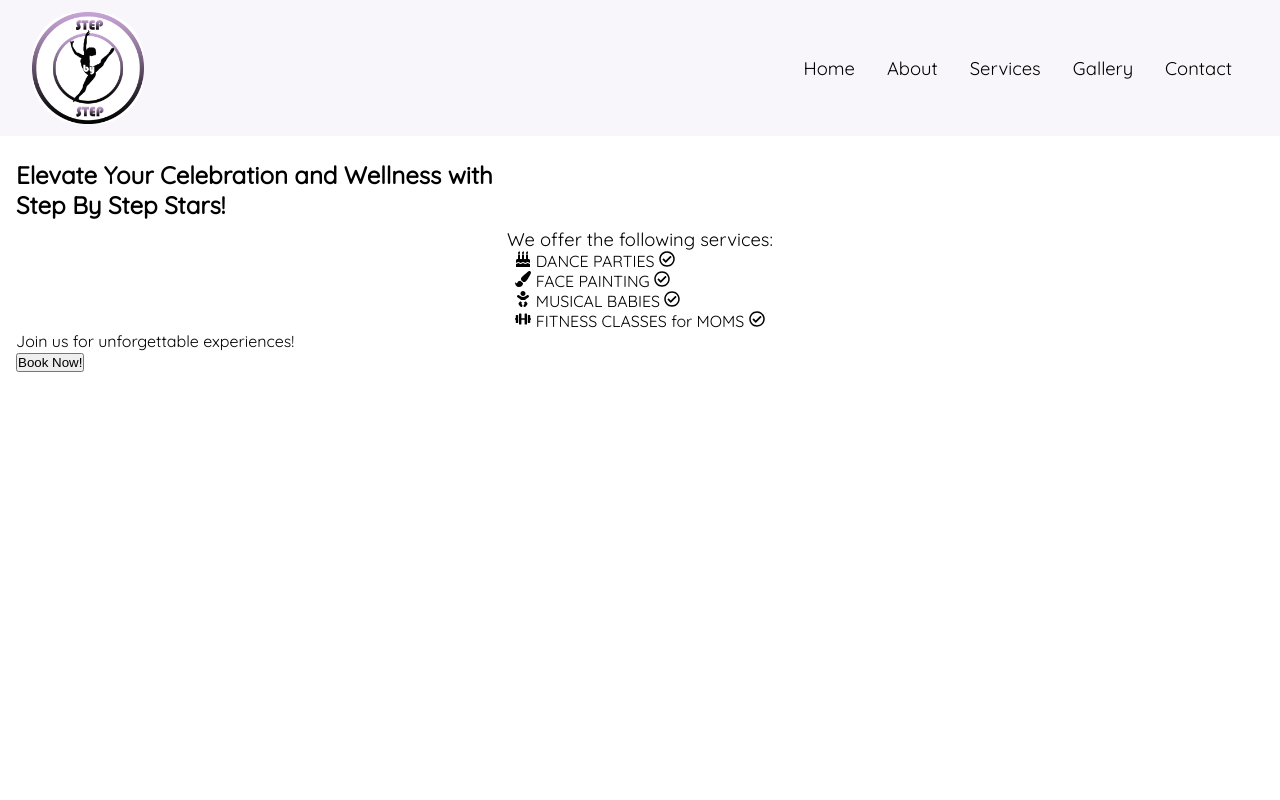
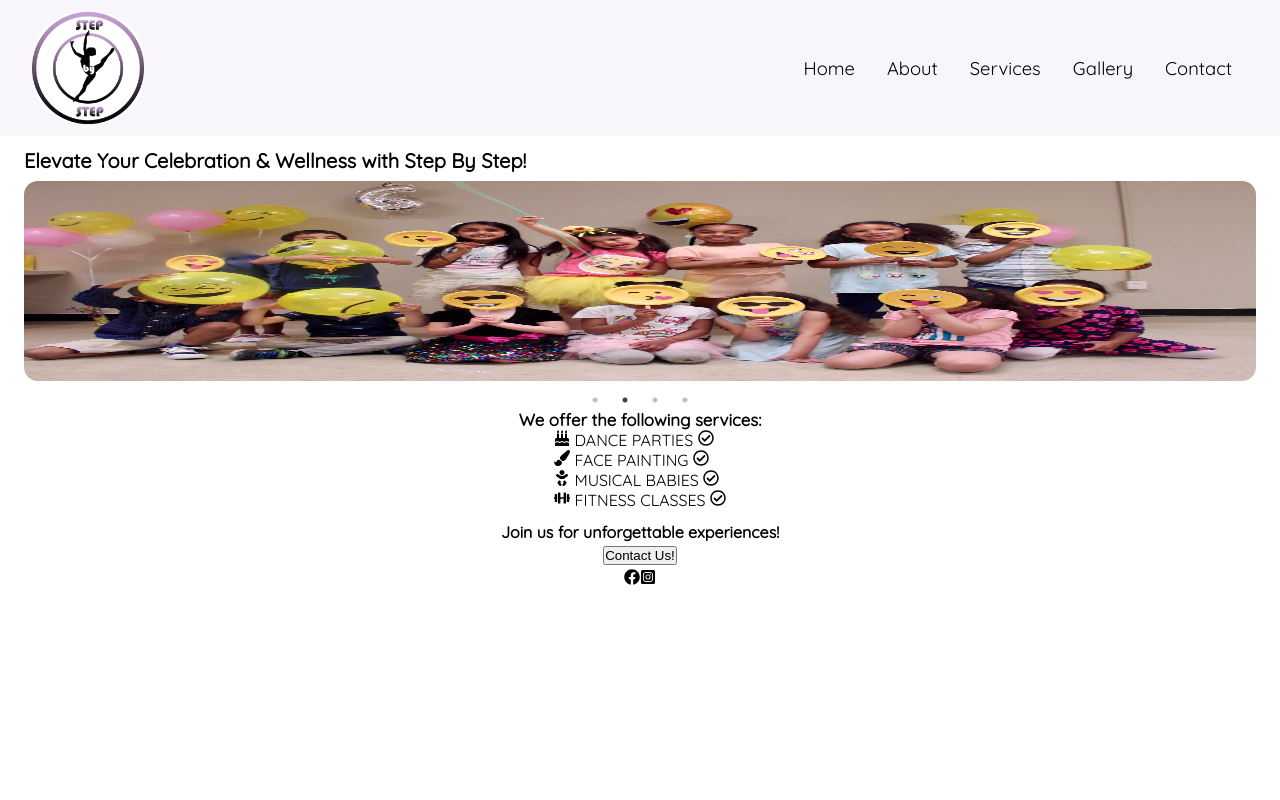
Before and after one commit to ralphdaryn/stepbystepstars, a React (Create React App) app: page / in a window 1280 px wide. Shown: the top 800 px of the page. Built offline with nearby package versions, Linux system fonts and the light colour scheme.

Commit message:
update main section and add icons

```diff
--- a/package.json
+++ b/package.json
@@ -12,7 +12,9 @@
     "react-icons": "^5.0.1",
     "react-router-dom": "^6.21.2",
     "react-scripts": "5.0.1",
+    "react-slick": "^0.30.1",
     "sass": "^1.69.7",
+    "slick-carousel": "^1.8.1",
     "web-vitals": "^2.1.4"
   },
   "scripts": {
--- /dev/null
+++ b/src/components/Carousel/Carousel.js
@@ -0,0 +1,48 @@
+import "./Carousel.scss";
+import Slider from "react-slick";
+import "slick-carousel/slick/slick.css";
+import "slick-carousel/slick/slick-theme.css";
+import facepaintImage from "../../assets/images/facepaint.png";
+import danceparty from "../../assets/images/danceparty.png";
+import danceparty2 from "../../assets/images/danceparty2.png";
+import fitnessmom from "../../assets/images/fitnessmom.png";
+
+
+const ImageCarousel = () => {
+  const settings = {
+    dots: true,
+    infinite: true,
+    speed: 500,
+    slidesToShow: 1,
+    slidesToScroll: 1,
+    autoplay: true,
+    autoplaySpeed: 5000, // 5 seconds
+  };
+
+  return (
+    <Slider {...settings}>
+      <div className="carousel">
+        <div className="carousel__container">
+          <img className="carousel__image" src={facepaintImage} alt="Slide 1" />
+        </div>
+      </div>
+      <div className="carousel">
+        <div className="carousel__container">
+          <img className="carousel__image" src={danceparty2} alt="Slide 2" />
+        </div>
+      </div>
+      <div className="carousel">
+        <div className="carousel__container">
+          <img className="carousel__image" src={danceparty} alt="Slide 3" />
+        </div>
+      </div>
+      <div className="carousel">
+        <div className="carousel__container">
+          <img className="carousel__image" src={fitnessmom} alt="Slide 4" />
+        </div>
+      </div>
+    </Slider>
+  );
+};
+
+export default ImageCarousel;
--- /dev/null
+++ b/src/components/Carousel/Carousel.scss
@@ -0,0 +1,15 @@
+@use "../../styles/partials/colors" as *;
+@use "../../styles/partials/mixins" as *;
+
+.carousel {
+  &__container {
+    display: flex;
+    justify-content: center;
+    align-items: center;
+  }
+  &__image {
+    width: 100%;
+    height: 12.5rem;
+    border-radius: 14px;
+  }
+}
--- a/src/components/Header/Header.js
+++ b/src/components/Header/Header.js
@@ -8,6 +8,7 @@ import {
   FaFacebook,
   FaInstagramSquare,
 } from "react-icons/fa";
+
 
 const Header = () => {
   const [showNavigation, setShowNavigation] = useState(false);
--- a/src/components/Header/Header.scss
+++ b/src/components/Header/Header.scss
@@ -8,10 +8,11 @@
     display: flex;
     justify-content: space-between;
     align-items: center;
-    padding: 1rem;
+    padding: 1.5rem;
     background-color: #f9f6fb;
     position: fixed;
     top: 0;
+    z-index: 100;
     @include tablet {
       padding: 2rem;
     }
@@ -80,7 +81,7 @@
       padding: 2rem 1rem;
     }
     &-image {
-      padding: 0 .5rem;
+      padding: 0 0.5rem;
     }
   }
 }
--- a/src/components/Main/Main.js
+++ b/src/components/Main/Main.js
@@ -6,6 +6,8 @@ import {
   FaDumbbell,
   FaRegCheckCircle,
 } from "react-icons/fa";
+import Carousel from "../Carousel/Carousel";
+import { FaFacebook, FaInstagramSquare } from "react-icons/fa";
 
 const Main = () => {
   return (
@@ -13,15 +15,14 @@ const Main = () => {
       <div className="main__container">
         <div>
           <h2 className="main__subtitle">
-            Elevate Your Celebration and Wellness with
+            Elevate Your Celebration & Wellness with Step By Step!
           </h2>
-          <h1 className="main__title">Step By Step Stars!</h1>
         </div>
         <div>
-
+          <Carousel />
         </div>
         <div className="main__wrapper">
-          <p className="main__text">We offer the following services:</p>
+          <h4 className="main__text">We offer the following services:</h4>
           <ul className="main__list">
             <li className="main__link">
               <FaBirthdayCake /> DANCE PARTIES <FaRegCheckCircle />
@@ -33,15 +34,23 @@ const Main = () => {
               <FaBaby /> MUSICAL BABIES <FaRegCheckCircle />
             </li>
             <li className="main__link">
-              <FaDumbbell /> FITNESS CLASSES for MOMS <FaRegCheckCircle />
+              <FaDumbbell /> FITNESS CLASSES <FaRegCheckCircle />
             </li>
           </ul>
         </div>
-        <div>
-          <p className="main__subtext">
+        <div className="main__section">
+          <h4 className="main__subtext">
             Join us for unforgettable experiences!
-          </p>
-          <button className="main__button">Book Now!</button>
+          </h4>
+          <button className="main__button">Contact Us!</button>
+          <div className="main__section-list">
+            <ul className="main__section-list">
+              <li>
+                <FaFacebook />
+                <FaInstagramSquare />
+              </li>
+            </ul>
+          </div>
         </div>
       </div>
     </div>
--- a/src/components/Main/Main.scss
+++ b/src/components/Main/Main.scss
@@ -3,23 +3,37 @@
 
 .main {
   height: 68rem;
-  padding: 10rem 1rem;
+  padding: 9.25rem 1.5rem;
   &__title {
     font-weight: 700;
-    font-size: 1.5rem;
+    font-size: 1.25rem;
   }
   &__subtitle {
     font-weight: 700;
-    font-size: 1.5rem;
+    font-size: 1.25rem;
+    padding-bottom: 0.5rem;
   }
   &__text {
-    font-size: 1.15rem;
+    font-size: 1.05rem;
     padding-top: 0.5rem;
   }
   &__wrapper {
+    padding: 1rem 0 0.75rem 0;
     display: flex;
     flex-direction: column;
     align-items: center;
     justify-content: center;
   }
+  &__section {
+    display: flex;
+    flex-direction: column;
+    justify-content: center;
+    align-items: center;
+    gap: .25rem;
+    text-align: center;
+    &-list {
+      display: flex;
+      justify-content: center;
+    }
+  }
 }
```
Also changed, not shown: src/assets/images/home.jpg (added), 1 other file (tests, documents, lock files or other folders).
